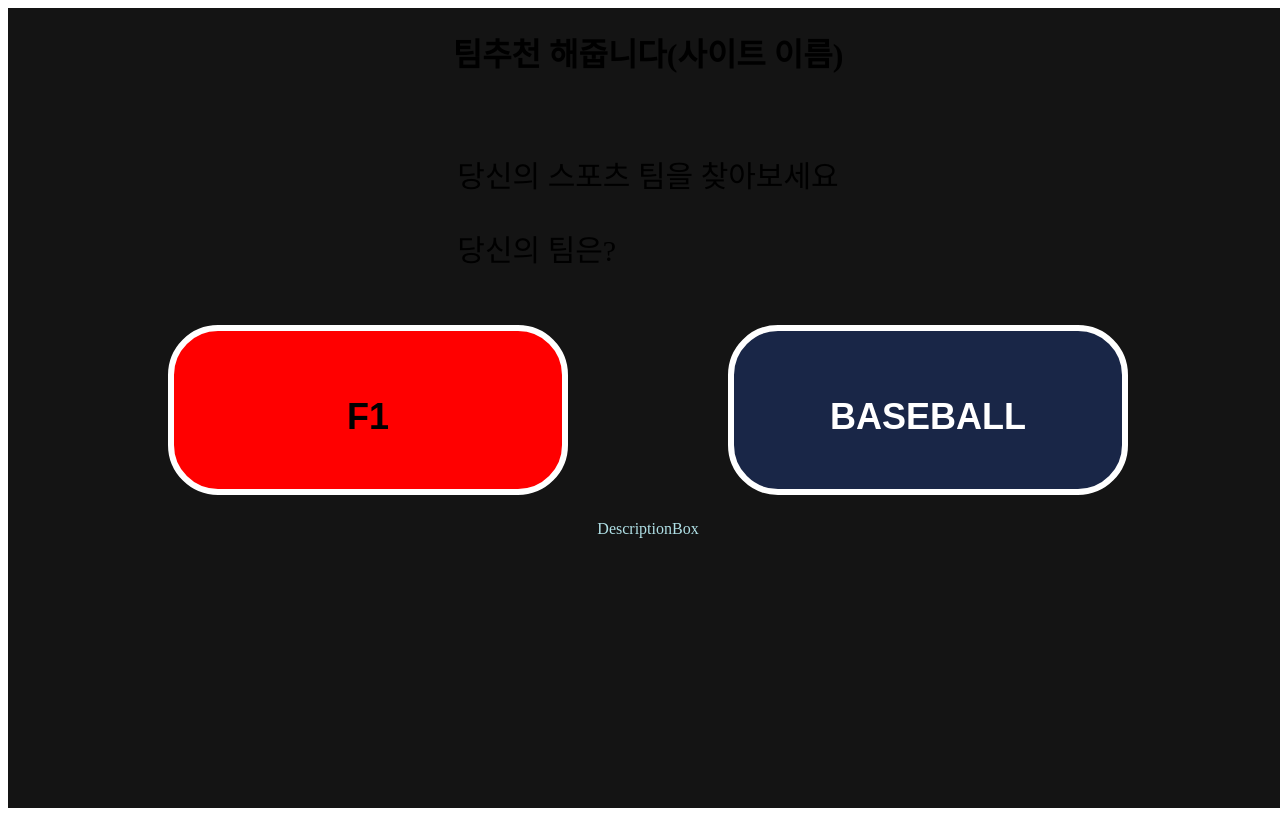
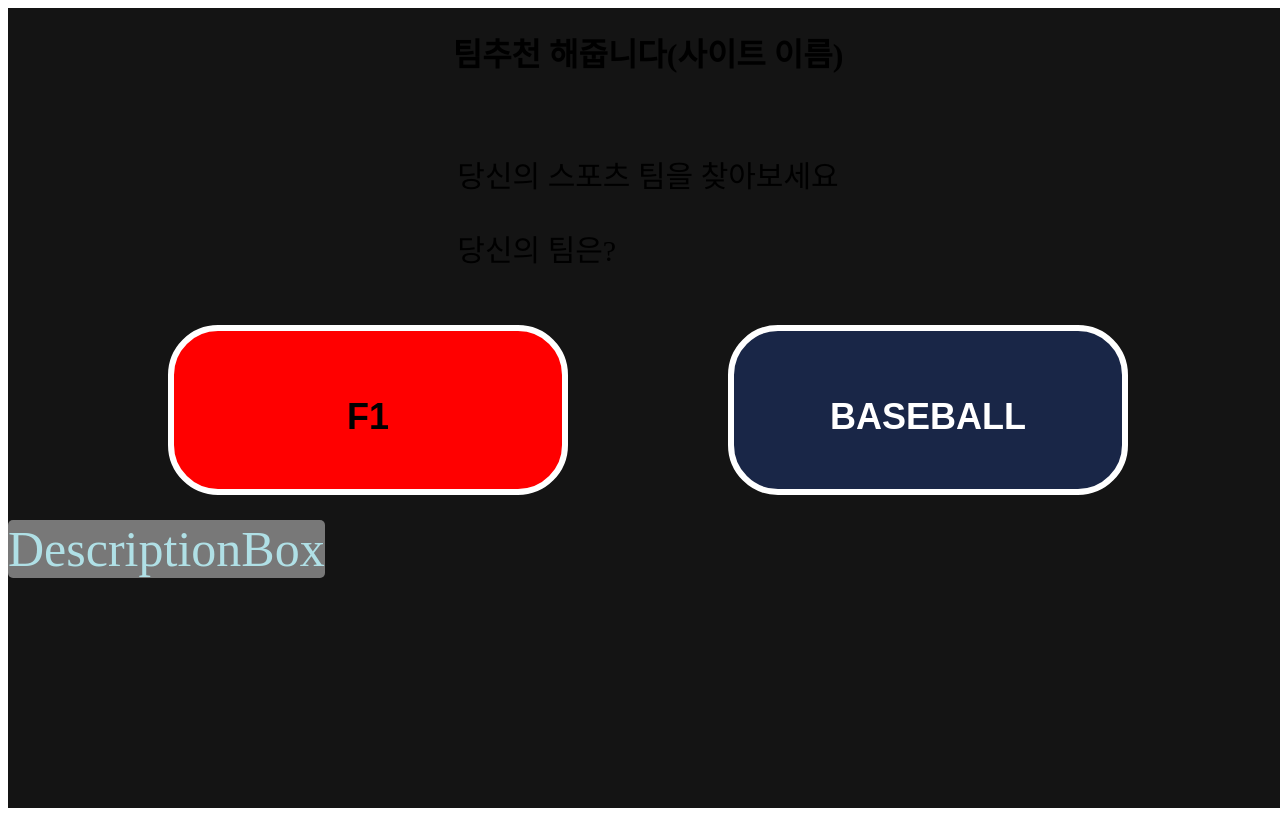
Before and after one commit to SportsTeamRecommend/FrontEnd, a React (Vite) app: page / in a window 1280 px wide. Built offline with nearby package versions, Linux system fonts and the light colour scheme.

Commit message:
feature: DB_box css 임시 적용 2

```diff
--- a/src/components/DescriptionBox.css
+++ b/src/components/DescriptionBox.css
@@ -1,3 +1,11 @@
+.descriptionBox_container {
+  display: flex;
+  width: 100%;
+}
+
 .DB_btn1 {
   color: powderblue;
+  background-color: rgb(120, 120, 120);
+  border-radius: 5px;
+  font-size: 50px;
 }
```
